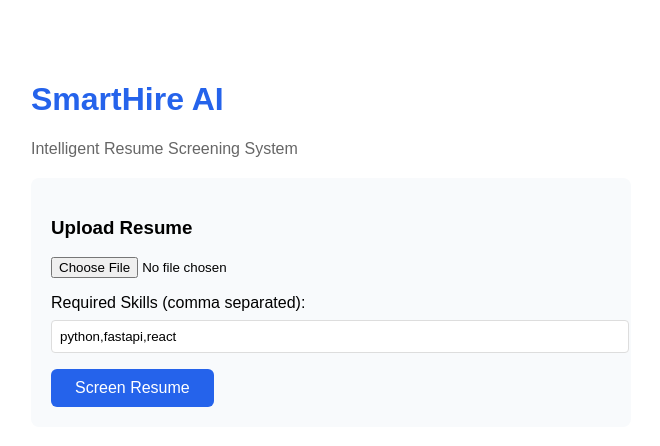
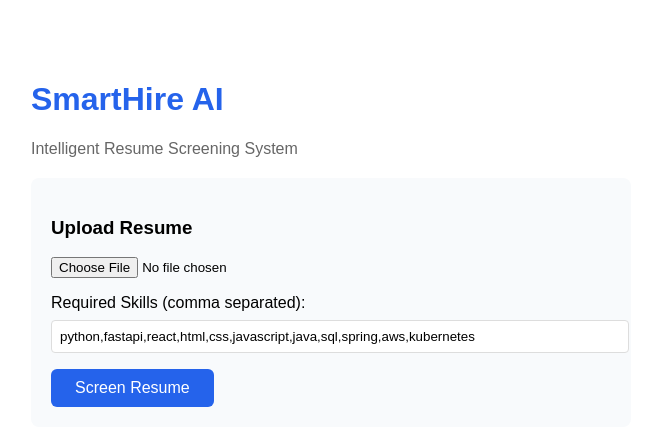
Before and after one commit to karishma1259/smarthire-ai, a React (Create React App) app in the folder frontend/smarthire-frontend/: page / in a window 1280 px wide. Shown: the top 446 px of the page, without its empty margins (309-969 px from the left). Built offline with nearby package versions, Linux system fonts and the light colour scheme.

Commit message:
Update default skills list

```diff
--- a/frontend/smarthire-frontend/src/App.js
+++ b/frontend/smarthire-frontend/src/App.js
@@ -3,7 +3,7 @@ import { useState } from "react";
 const API =  "https://smarthire-api-dds2.onrender.com";
 function App() {
   const [file, setFile] = useState(null);
-  const [skills, setSkills] = useState("python,fastapi,react");
+  const [skills, setSkills] = useState("python,fastapi,react,html,css,javascript,java,sql,spring,aws,kubernetes");
   const [result, setResult] = useState(null);
   const [loading, setLoading] = useState(false);
 
```
